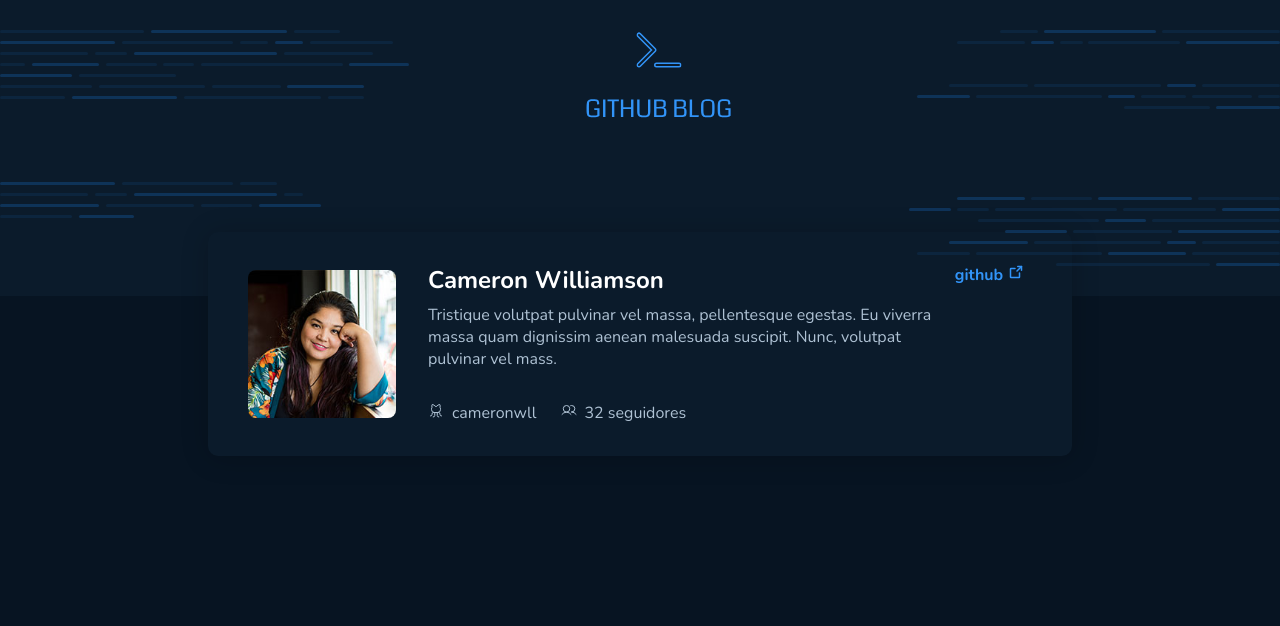
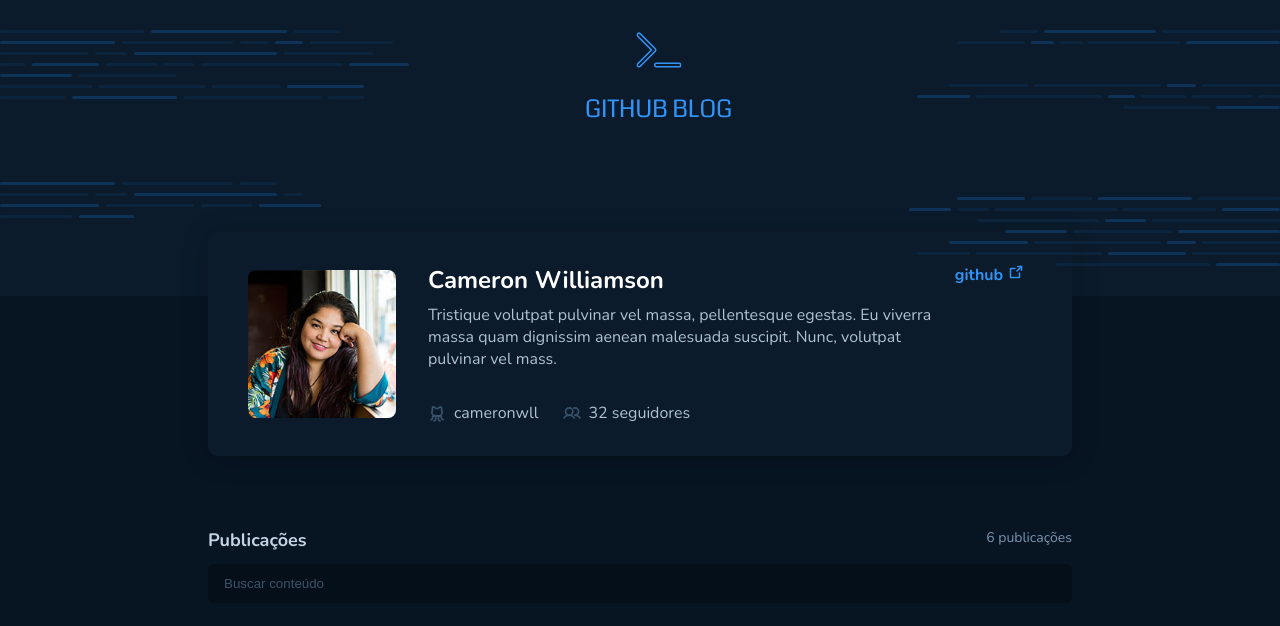
Before and after one commit to Matheussmaced/github_blog, a React (Vite) app: page / in a window 1280 px wide. Shown: the top 626 px of the page. Built offline with nearby package versions, Linux system fonts and the light colour scheme.

Commit message:
feat: creating search bar

```diff
--- a/src/pages/Home/components/Profile/index.tsx
+++ b/src/pages/Home/components/Profile/index.tsx
@@ -6,6 +6,7 @@
   ProfileDescription,
   ProfileInforms,
 } from './styles'
+import { defaultTheme } from '../../../../styles/themes/default'
 
 export const Profile = () => {
   return (
@@ -25,12 +26,20 @@
 
             <Icons>
               <span>
-                <GithubLogo />
+                <GithubLogo
+                  size={18}
+                  weight="bold"
+                  color={defaultTheme['base-label']}
+                />
                 <p>cameronwll</p>
               </span>
 
               <span>
-                <Users />
+                <Users
+                  size={18}
+                  weight="bold"
+                  color={defaultTheme['base-label']}
+                />
                 <p>32 seguidores</p>
               </span>
             </Icons>
--- a/src/pages/Home/components/Profile/styles.ts
+++ b/src/pages/Home/components/Profile/styles.ts
@@ -1,12 +1,10 @@
 import styled from 'styled-components'
 
 export const ProfileContainer = styled.div`
-  max-width: 54rem;
   display: flex;
   align-items: flex-start;
   justify-content: space-between;
 
-  margin: -4rem auto;
   border-radius: 10px;
 
   background-color: ${(props) => props.theme['base-profile']};
@@ -23,6 +21,7 @@
 
 export const ProfileInforms = styled.div`
   display: flex;
+  align-items: center;
   gap: 2rem;
 
   span {
@@ -47,6 +46,7 @@
 
   span {
     display: flex;
+    align-items: center;
     gap: 0.5rem;
     color: ${(props) => props.theme['base-text']};
   }
--- /dev/null
+++ b/src/pages/Home/components/Publications/index.tsx
@@ -0,0 +1,16 @@
+import { PublicationSubtitle, PublicationsContainer, SearchBar } from './styles'
+
+export const Publications = () => {
+  return (
+    <PublicationsContainer>
+      <PublicationSubtitle>
+        <span>Publicações</span>
+        <p>6 publicações</p>
+      </PublicationSubtitle>
+
+      <form>
+        <SearchBar type="text" placeholder="Buscar conteúdo" />
+      </form>
+    </PublicationsContainer>
+  )
+}
--- /dev/null
+++ b/src/pages/Home/components/Publications/styles.ts
@@ -0,0 +1,37 @@
+import styled from 'styled-components'
+
+export const PublicationsContainer = styled.div`
+  display: flex;
+  flex-direction: column;
+`
+
+export const PublicationSubtitle = styled.div`
+  display: flex;
+  justify-content: space-between;
+
+  margin: 4.5rem 0 0.75rem;
+
+  span {
+    font-weight: bold;
+    font-size: 1.125rem;
+
+    color: ${(props) => props.theme['base-subtitle']};
+  }
+  p {
+    font-size: 0.875rem;
+    color: ${(props) => props.theme['base-span']};
+  }
+`
+
+export const SearchBar = styled.input`
+  width: 100%;
+  padding: 0.75rem 1rem;
+  border-radius: 6px;
+
+  background-color: ${(props) => props.theme['base-input']};
+  border: ${(props) => props.theme['base-border']};
+
+  &::placeholder {
+    color: ${(props) => props.theme['base-label']};
+  }
+`
--- a/src/pages/Home/index.tsx
+++ b/src/pages/Home/index.tsx
@@ -1,9 +1,12 @@
 import { Profile } from './components/Profile'
+import { Publications } from './components/Publications'
+import { HomeContainer } from './styles'
 
 export const Home = () => {
   return (
-    <>
+    <HomeContainer>
       <Profile />
-    </>
+      <Publications />
+    </HomeContainer>
   )
 }
--- a/src/pages/Home/styles.ts
+++ b/src/pages/Home/styles.ts
@@ -0,0 +1,6 @@
+import styled from 'styled-components'
+
+export const HomeContainer = styled.div`
+  max-width: 54rem;
+  margin: -4rem auto;
+`
```
